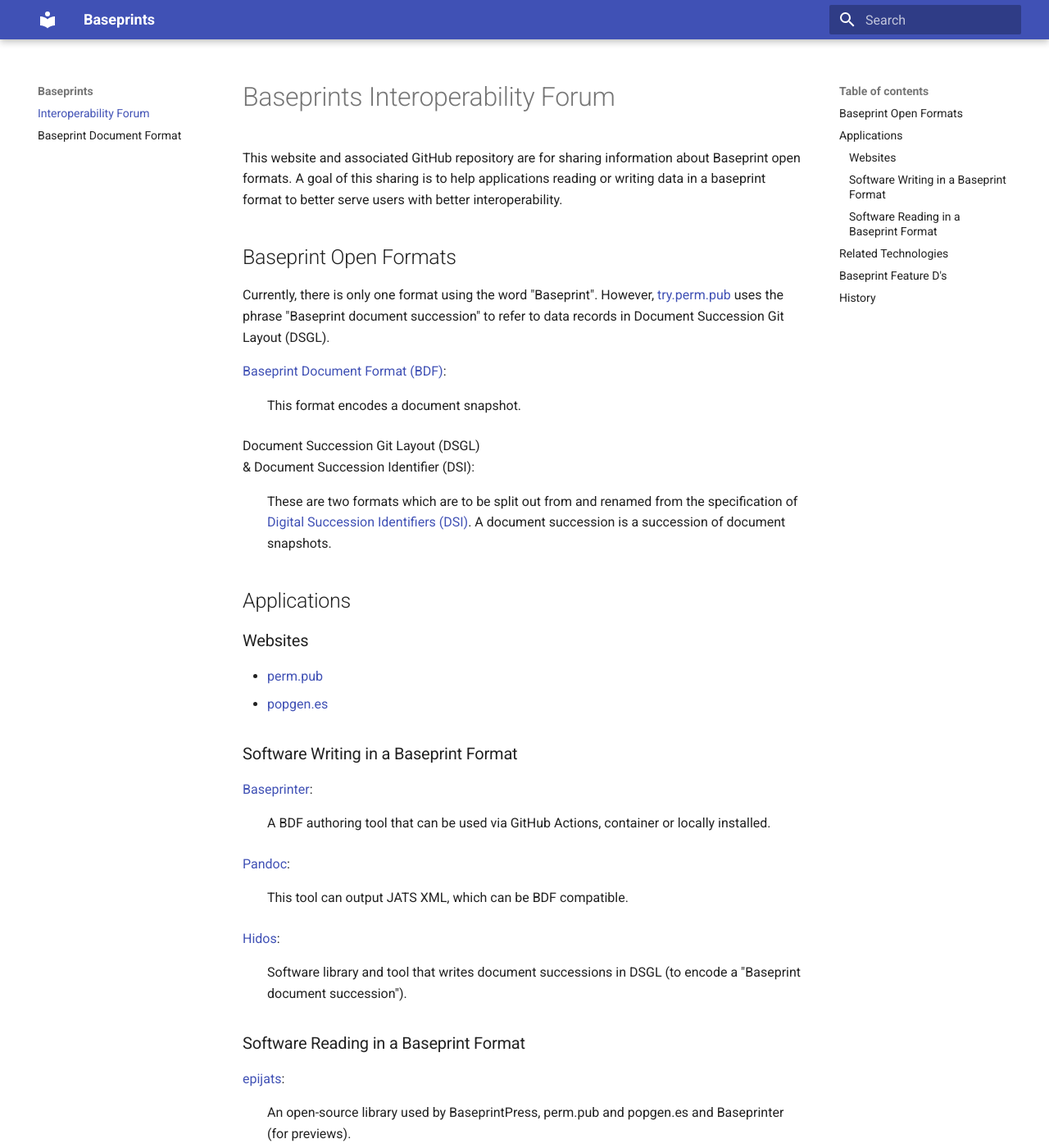
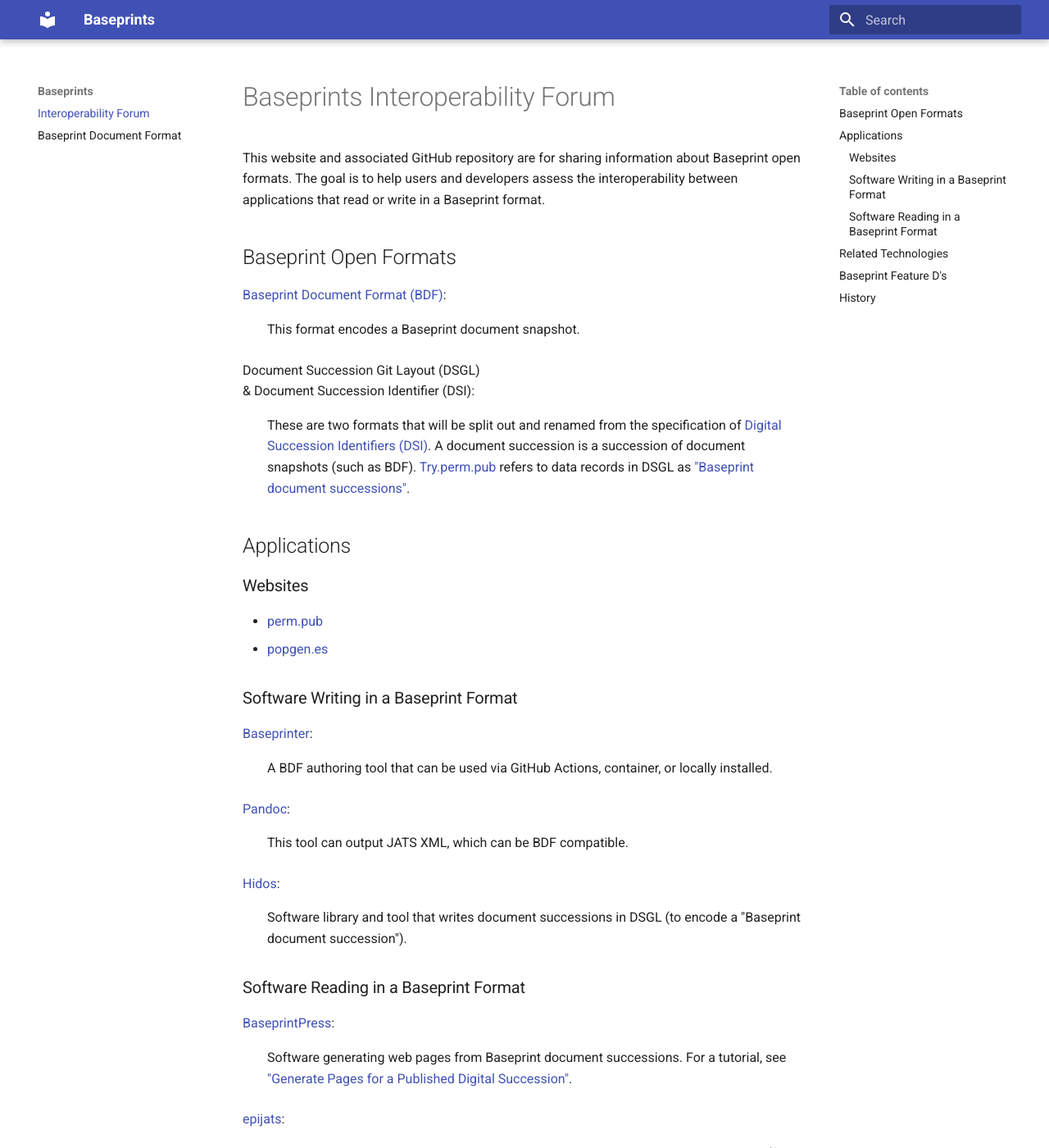
Before and after one commit to singlesourcepub/baseprints, an MkDocs documentation site: the page built from docs/index.md, in a window 1280 px wide and 1400 px high. Shown: the whole window at 82% size. Built offline with MkDocs 1.6.1 and Material for MkDocs 9.7.7, drawn with Linux system fonts in a browser that asks for light colours; some of the changed text lies outside the part shown.

Commit message:
copyAIdit home page

```diff
--- a/docs/index.md
+++ b/docs/index.md
@@ -3,39 +3,36 @@ Baseprints Interoperability Forum
 
 This website and associated GitHub repository are for sharing information about
 Baseprint open formats.
-A goal of this sharing is to help applications reading or writing data in a
-baseprint format to better serve users with better interoperability.
-
+The goal is to help users and developers
+assess the interoperability between applications that read or write in a Baseprint format.
 
 Baseprint Open Formats
 ----------------------
 
-Currently, there is only one format using the word "Baseprint".
-However, [try.perm.pub](https://try.perm.pub) uses the phrase
-"Baseprint document succession" to refer to data records in Document Succession Git Layout (DSGL).
-
 [Baseprint Document Format (BDF)](bdf/index.md):
-:   This format encodes a document snapshot.
+:   This format encodes a Baseprint document snapshot.
 
 Document Succession Git Layout (DSGL)
 & Document Succession Identifier (DSI):
-:   These are two formats which are to be split out from and renamed from the specification of
+:   These are two formats that will be split out and renamed from the specification of
     [Digital Succession Identifiers (DSI)](https://perm.pub/1wFGhvmv8XZfPx0O5Hya2e9AyXo).
-    A document succession is a succession of document snapshots.
+    A document succession is a succession of document snapshots (such as BDF).
+    [Try.perm.pub](https://try.perm.pub) refers to data records in DSGL as
+    ["Baseprint document successions"](https://try.perm.pub/document_succession/).
 
 Applications
 ------------
 
 ### Websites
 
-* [perm.pub](https://perm.pub)
-* [popgen.es](https://popgen.es)
+- [perm.pub](https://perm.pub)
+- [popgen.es](https://popgen.es)
 
 
 ### Software Writing in a Baseprint Format
 
 [Baseprinter](https://perm.pub/baseprinter):
-:   A BDF authoring tool that can be used via GitHub Actions, container or locally
+:   A BDF authoring tool that can be used via GitHub Actions, container, or locally
     installed.
 
 [Pandoc](https://try.perm.pub/pandoc):
@@ -47,27 +44,27 @@ Applications
 
 ### Software Reading in a Baseprint Format
 
+[BaseprintPress](https://gitlab.com/perm.pub/baseprintpress):
+:   Software generating web pages from Baseprint document successions.
+    For a tutorial, see ["Generate Pages for a Published Digital Succession"](https://try.perm.pub/tutorial/gen_pages/).
+
 [epijats](https://gitlab.com/perm.pub/epijats):
-:   An open-source library used by BaseprintPress, perm.pub and popgen.es and Baseprinter (for previews).
-
-[BaseprintPress](https://gitlab.com/perm.pub/baseprintpress):
-:   Generates web pages from Baseprint document successions.
-    For a tutorial, see ["Generate Pages for a Published Digital Succession"](https://try.perm.pub/tutorial/gen_pages/).
+:   An open-source library used by BaseprintPress, perm.pub, popgen.es, and Baseprinter (for previews).
 
 Related Technologies
 --------------------
 
-* [JATS4R](https://jats4r.org/)
-* [PMC Open Access Subset packages](https://www.ncbi.nlm.nih.gov/pmc/tools/openftlist/)
-* [Software Heritage Archive](https://www.softwareheritage.org/)
-* [SWHIDs : SoftWare Hash Identifiers](https://www.swhid.org/)
+- [JATS4R](https://jats4r.org/)
+- [PMC Open Access Subset packages](https://www.ncbi.nlm.nih.gov/pmc/tools/openftlist/)
+- [Software Heritage Archive](https://www.softwareheritage.org/)
+- [SoftWare Hash Identifier (SWHID)](https://www.swhid.org/)
 
 Baseprint Feature D's
 ---------------------
 
 The GitHub Discussions category
 [Baseprint Feature D's](https://github.com/singlesourcepub/baseprints/discussions/categories/baseprint-feature-d-s)
-is available to facilitate discussions, decisions, proposals, definitions etc...
+is available to facilitate discussions, decisions, proposals, definitions, etc.
 that focus on a specific feature of a Baseprint format.
 
 History
```
